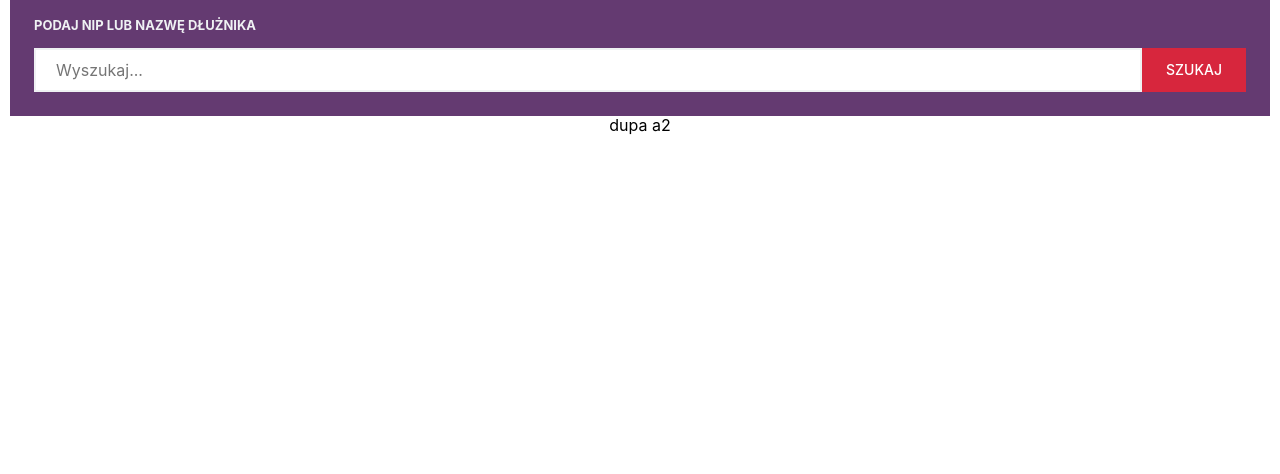
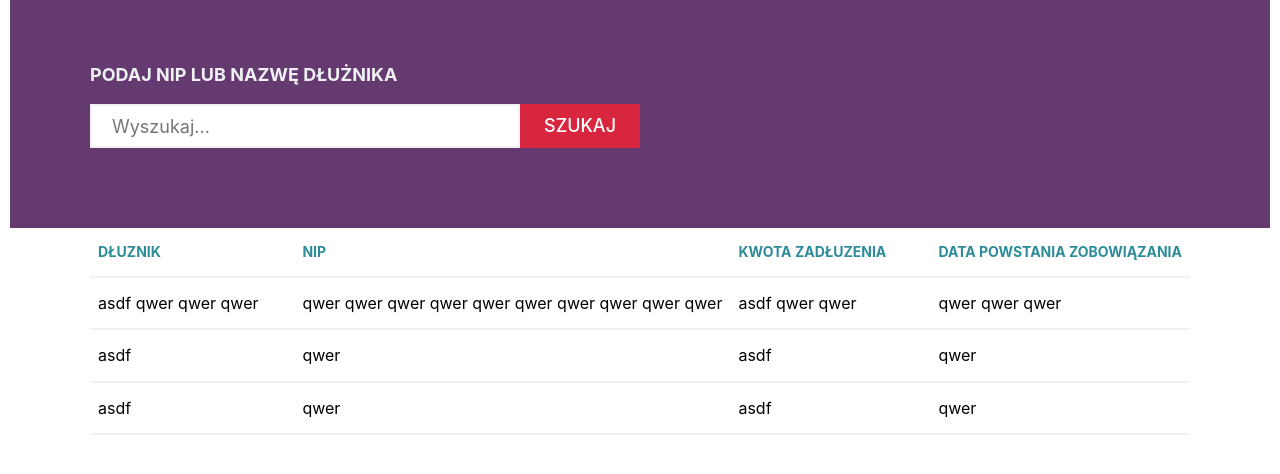
Before and after one commit to frodo33/krd-recruitment-task, a React (Create React App) app: page / in a window 1280 px wide. Shown: the top 474 px of the page. Built offline with nearby package versions, Linux system fonts and the light colour scheme.

Commit message:
table styles

```diff
--- a/src/components/common/input/Input.styles.ts
+++ b/src/components/common/input/Input.styles.ts
@@ -27,7 +27,10 @@ export const StyledInput = styled.input<{hasError: boolean;}>`
   &:-webkit-autofill:focus,
   &:-webkit-autofill:active{
     -webkit-box-shadow: 0 0 0 30px white inset !important;
-}
+  }
+  @media ${({ theme }) => theme.breakpoints.tablet} {
+    font-size: ${({ theme }) => theme.fontSizes.mediumL};
+  }
 `
 
 export const StyledErrorMessage = styled.span`
@@ -51,4 +54,7 @@ export const StyledInputLabel = styled.label`
   margin:
     ${({ theme }) => theme.mixins.spacing(2)}
     0;
+  @media ${({ theme }) => theme.breakpoints.tablet} {
+    font-size: ${({ theme }) => theme.fontSizes.mediumL};
+  }
 `
--- a/src/components/debtsHeader/DebtsHeader.component.tsx
+++ b/src/components/debtsHeader/DebtsHeader.component.tsx
@@ -1,7 +1,9 @@
 import React, { FC } from "react"
 import { useForm } from "react-hook-form"
 import styled from "styled-components"
+import { useWindowSize } from "../../hooks/useWindowSize"
 import { Flex } from "../../layout/Flex.styles"
+import { deviceType } from "../../theme/default/breakpoints"
 import { mixins } from "../../theme/default/mixins"
 import { Input } from "../common/input/Input"
 import { StyledDebtsHeader, StyledSearchButton } from "./DebtsHeader.styles"
@@ -9,6 +11,9 @@ import { StyledDebtsHeader, StyledSearchButton } from "./DebtsHeader.styles"
 interface DebtsHeaderProps {}
 
 export const DebtsHeader: FC<DebtsHeaderProps> = () => {
+  const { tabletDevice } = deviceType
+  const { width } = useWindowSize()
+  const isDesktop = width >= tabletDevice
   const {
     register,
     handleSubmit,
@@ -22,6 +27,7 @@ export const DebtsHeader: FC<DebtsHeaderProps> = () => {
   return (
     <StyledDebtsHeader>
       <Flex
+        width={isDesktop ? "50%" : "100%"}
         mt={mixins.spacing(6)}
       >
         <Input
--- a/src/components/debtsHeader/DebtsHeader.styles.ts
+++ b/src/components/debtsHeader/DebtsHeader.styles.ts
@@ -4,8 +4,12 @@ export const StyledDebtsHeader = styled.header`
   width: 100%;
   background: ${({ theme }) => theme.colors.primary};
   padding:
-    ${({ theme }) => theme.mixins.spacing(6)}
+    ${({ theme }) => theme.mixins.spacing(12)}
     ${({ theme }) => theme.mixins.spacing(6)};
+
+  @media ${({ theme }) => theme.breakpoints.tablet} {
+    padding: ${({ theme }) => theme.mixins.spacing(20)};
+  }
 `
 
 export const StyledSearchButton = styled.button`
@@ -19,4 +23,7 @@ export const StyledSearchButton = styled.button`
   font-size: ${({ theme }) => theme.fontSizes.mediumS};
   font-weight: ${({ theme }) => theme.fontWeights.medium};
   text-transform: uppercase;
+  @media ${({ theme }) => theme.breakpoints.tablet} {
+    font-size: ${({ theme }) => theme.fontSizes.mediumL};
+  }
 `
--- /dev/null
+++ b/src/components/debtsTable/DebtsTable.component.tsx
@@ -0,0 +1,77 @@
+import React, { FC } from "react"
+import styled from "styled-components"
+
+const StyledTable = styled.table`
+  display: block;
+  width: 100%;
+  max-width: 100%;
+  overflow: scroll;
+  border-collapse: collapse;
+  border-spacing: 0;
+  & tr {
+    border-bottom: 2px solid ${({ theme }) => theme.colors.secondary};
+    width: 100%;
+  }
+  & th, td {
+    white-space: nowrap;
+    width: 100%;
+    min-width: 200px;
+    padding:
+      ${({ theme }) => theme.mixins.spacing(4)}
+      ${({ theme }) => theme.mixins.spacing(2)};
+  }
+
+  @media ${({ theme }) => theme.breakpoints.tablet} {
+    padding: 0 ${({ theme }) => theme.mixins.spacing(20)};
+  }
+`
+
+const StyledTableHeader = styled.thead`
+  width: 100%;
+  text-transform: uppercase;
+  font-size: ${({ theme }) => theme.fontSizes.mediumS};
+  color: ${({ theme }) => theme.colors.textSecondary};
+  text-align: left;
+`
+
+const StyledTableBody = styled.tbody`
+  width: 100%;
+
+`
+
+interface DebtsTableProps {}
+
+export const DebtsTable: FC<DebtsTableProps> = () => {
+  return (
+    <StyledTable>
+      <StyledTableHeader>
+        <tr>
+          <th>Dłuznik</th>
+          <th>NIP</th>
+          <th>Kwota zadłuzenia</th>
+          <th>Data powstania zobowiązania</th>
+        </tr>
+      </StyledTableHeader>
+      <StyledTableBody>
+        <tr>
+          <td>asdf qwer qwer qwer</td>
+          <td>qwer qwer qwer qwer qwer  qwer qwer  qwer qwer qwer</td>
+          <td>asdf qwer qwer</td>
+          <td>qwer qwer qwer</td>
+        </tr>
+        <tr>
+          <td>asdf</td>
+          <td>qwer</td>
+          <td>asdf</td>
+          <td>qwer</td>
+        </tr>
+        <tr>
+          <td>asdf</td>
+          <td>qwer</td>
+          <td>asdf</td>
+          <td>qwer</td>
+        </tr>
+      </StyledTableBody>
+    </StyledTable>
+  )
+}
--- /dev/null
+++ b/src/hooks/useWindowSize.ts
@@ -0,0 +1,28 @@
+import { useState, useLayoutEffect } from "react"
+
+interface WindowSize {
+  width: number
+  height: number
+}
+
+export const useWindowSize = (): WindowSize => {
+  const [windowSize, setWindowSize] = useState<WindowSize>({
+    width: 0,
+    height: 0,
+  })
+
+  const handleSize = () => {
+    setWindowSize({
+      width: window.innerWidth,
+      height: window.innerHeight,
+    })
+  }
+
+  useLayoutEffect(() => {
+    handleSize()
+    window.addEventListener("resize", handleSize)
+    return () => window.removeEventListener("resize", handleSize)
+  },[])
+
+  return windowSize
+}
--- a/src/pages/debtsDataPage/DebtsDataPage.tsx
+++ b/src/pages/debtsDataPage/DebtsDataPage.tsx
@@ -1,20 +1,13 @@
 import React, { FC } from "react"
 import { DebtsHeader } from "../../components/debtsHeader/DebtsHeader.component"
+import { DebtsTable } from "../../components/debtsTable/DebtsTable.component"
 
 export const DebtsDataPage = () => {
 
   return (
     <>
       <DebtsHeader />
-      <DebtsList />
+      <DebtsTable />
     </>
   )
 }
-
-interface DebtsListProps {}
-
-export const DebtsList: FC<DebtsListProps> = () => {
-  return (
-    <div>dupa a2</div>
-  )
-}
--- a/src/theme/default/colors.ts
+++ b/src/theme/default/colors.ts
@@ -3,5 +3,6 @@ export const colors: Record<string, string> = {
   secondary: "#EFF1F3",
   action: "#D7263D",
   white: "#FFFFFF",
-  text: "#3C3F3D"
+  text: "#3C3F3D",
+  textSecondary: "#2C8C99"
 }
```
